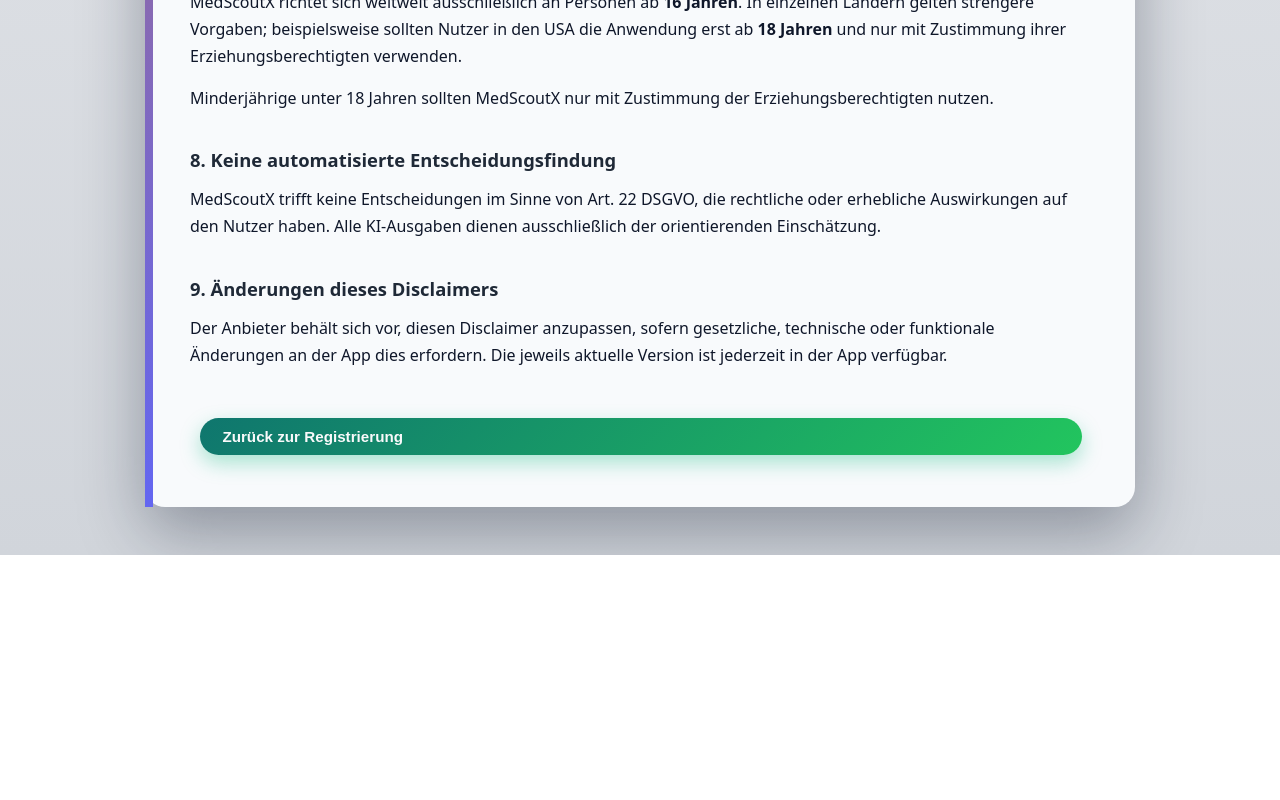
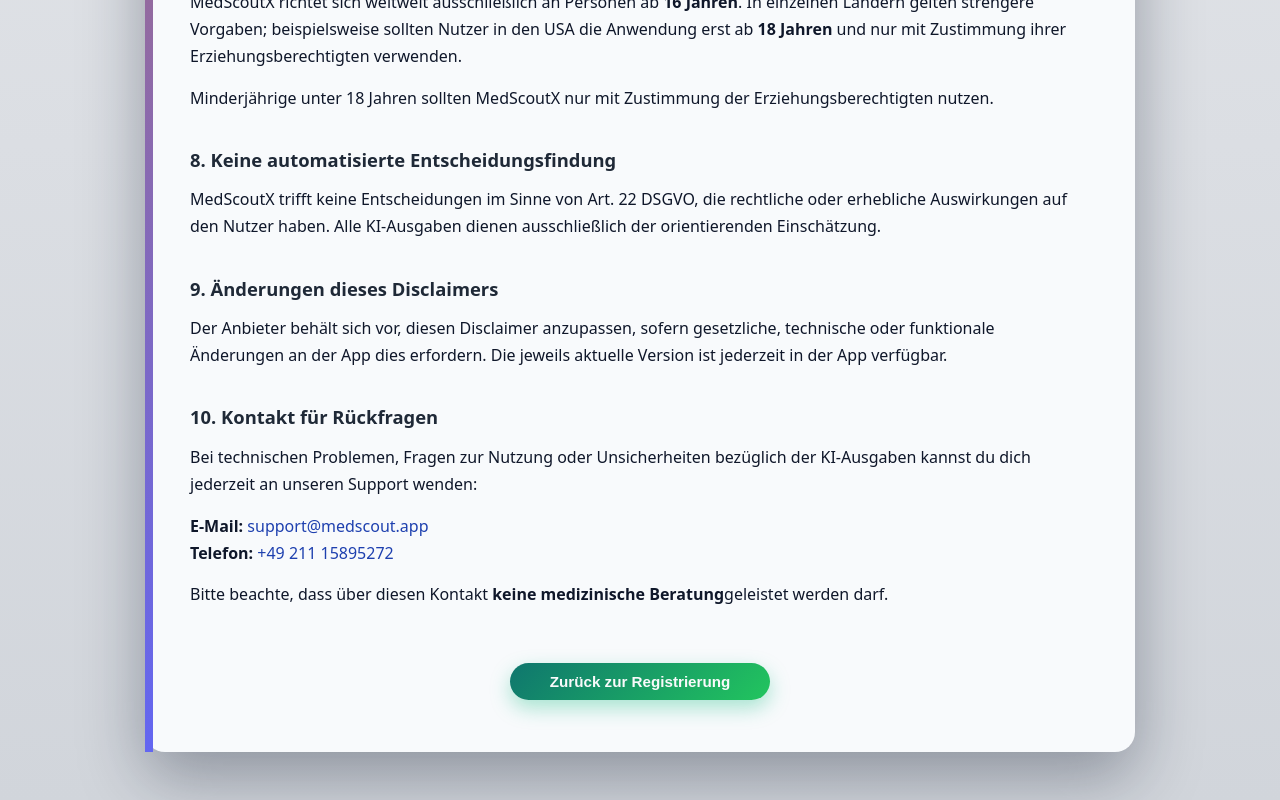
Before and after one commit to Himan-Herman/entscheidungs-app-imac-, a React (Vite) app in the folder client/: page /disclaimer in a window 1280 px wide. Shown: the part 1384-2184 px from the top of the page. Before the commit the page ends 1939 px from the top, so only its background shows below. Built offline with nearby package versions, Linux system fonts and the light colour scheme.

Commit message:
Update Datenscutz

```diff
--- a/client/src/pages/Disclaimer.jsx
+++ b/client/src/pages/Disclaimer.jsx
@@ -186,6 +186,30 @@
           jederzeit in der App verfügbar.
         </p>
       </section>
+{/* 10. Kontakt bei Fragen */}
+<section
+  className="disclaimer__section"
+  aria-labelledby="disc-10-kontakt"
+>
+  <h2 id="disc-10-kontakt">10. Kontakt für Rückfragen</h2>
+  <p>
+    Bei technischen Problemen, Fragen zur Nutzung oder Unsicherheiten bezüglich
+    der KI-Ausgaben kannst du dich jederzeit an unseren Support wenden:
+  </p>
+
+  <p>
+    <strong>E-Mail:</strong>{" "}
+    <a href="mailto:support@medscout.app">support@medscout.app</a><br />
+
+    <strong>Telefon:</strong>{" "}
+    <a href="tel:+4921115895272">+49 211 15895272</a>
+  </p>
+
+  <p>
+    Bitte beachte, dass über diesen Kontakt <strong>keine medizinische Beratung</strong>
+    geleistet werden darf.
+  </p>
+</section>
 
       {/* Button */}
       <div className="disclaimer__actions">
--- a/client/src/styles/disclaimer.css
+++ b/client/src/styles/disclaimer.css
@@ -81,7 +81,9 @@
   /* Buttons */
 
   .disclaimer__actions {
-    margin-top: 2.4rem;
+    margin-top: 2.75rem;
+    display: flex;
+    justify-content: center;
   }
 
   .disclaimer .btn {
@@ -98,6 +100,10 @@
     gap: 0.35rem;
     box-shadow: 0 8px 20px rgba(16, 185, 129, 0.35);
     transition: transform 0.1s ease, box-shadow 0.1s ease, filter 0.1s ease;
+    max-width: 260px;       /* Button-Länge begrenzen */
+  width: 100%;
+  justify-content: center;
+
   }
 
   .disclaimer .btn:hover {
--- a/client/src/styles/impressum.css
+++ b/client/src/styles/impressum.css
@@ -149,6 +149,9 @@
   gap: 0.35rem;
   box-shadow: 0 10px 26px rgba(37, 99, 235, 0.4);
   transition: transform 0.1s ease, box-shadow 0.1s ease, filter 0.1s ease;
+  max-width: 260px;       /* Button-Länge begrenzen */
+  width: 100%;
+  justify-content: center;
 }
 
 .legal .btn:hover {
--- a/client/src/styles/legal.css
+++ b/client/src/styles/legal.css
@@ -127,9 +127,9 @@
 /* --- Button-Bereich (Zurück zur Registrierung) --- */
 
 .legal__actions {
-  margin-top: 2.2rem;
+  margin-top: 2.75rem;
   display: flex;
-  justify-content: flex-start;
+  justify-content: center;
 }
 
 /* Falls du schon global .btn nutzt, überschreibt dies nur innerhalb .legal */
@@ -148,6 +148,9 @@
   gap: 0.35rem;
   box-shadow: 0 8px 20px rgba(16, 185, 129, 0.35);
   transition: transform 0.1s ease, box-shadow 0.1s ease, filter 0.1s ease;
+  max-width: 260px;       /* Button-Länge begrenzen */
+  width: 100%;
+  justify-content: center;
 }
 
 .legal .btn:hover {
```
